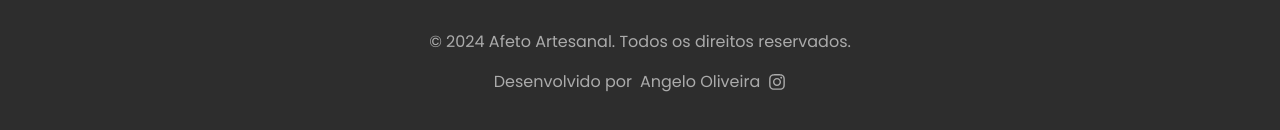
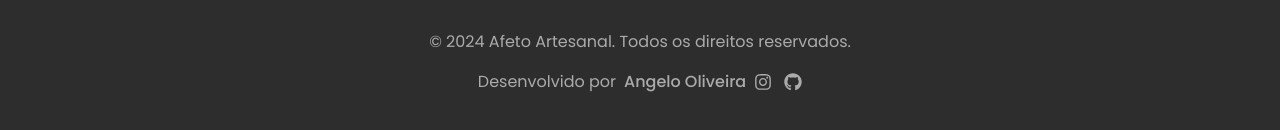
Before and after one commit to DevAngeloOliveira/Afeto-Artesanal, a Next.js app: page / in a window 1280 px wide. Shown: the part 1903-2033 px from the top of the page. Built offline with nearby package versions, Linux system fonts and the light colour scheme.

Commit message:
feat: add developer SM

```diff
--- a/src/components/Footer.tsx
+++ b/src/components/Footer.tsx
@@ -1,5 +1,5 @@
 import Link from 'next/link';
-import { FaInstagram, FaWhatsapp } from 'react-icons/fa';
+import { FaInstagram, FaWhatsapp, FaGithub } from 'react-icons/fa';
 
 export default function Footer() {
   return (
@@ -71,15 +71,27 @@
           <p className="text-brand-light/60 mb-4">&copy; {new Date().getFullYear()} Afeto Artesanal. Todos os direitos reservados.</p>
           <div className="flex items-center justify-center gap-2 text-brand-light/60">
             <span>Desenvolvido por</span>
+            <span className="font-medium">Angelo Oliveira</span>
+            <div className="flex items-center gap-3">
               <a
                 href="https://www.instagram.com/http_angelo.dev/"
                 target="_blank"
                 rel="noopener noreferrer"
-              className="flex items-center gap-2 hover:text-brand-accent transition-colors"
+                className="hover:text-brand-accent transition-colors"
+                title="Instagram"
               >
-              <span>Angelo Oliveira</span>
                 <FaInstagram className="text-lg" />
               </a>
+              <a
+                href="https://github.com/DevAngeloOliveira/DevAngeloOliveira"
+                target="_blank"
+                rel="noopener noreferrer"
+                className="hover:text-brand-accent transition-colors"
+                title="GitHub"
+              >
+                <FaGithub className="text-lg" />
+              </a>
+            </div>
           </div>
         </div>
       </div>
```
Lines whose indentation alone changed are shown as unchanged.
